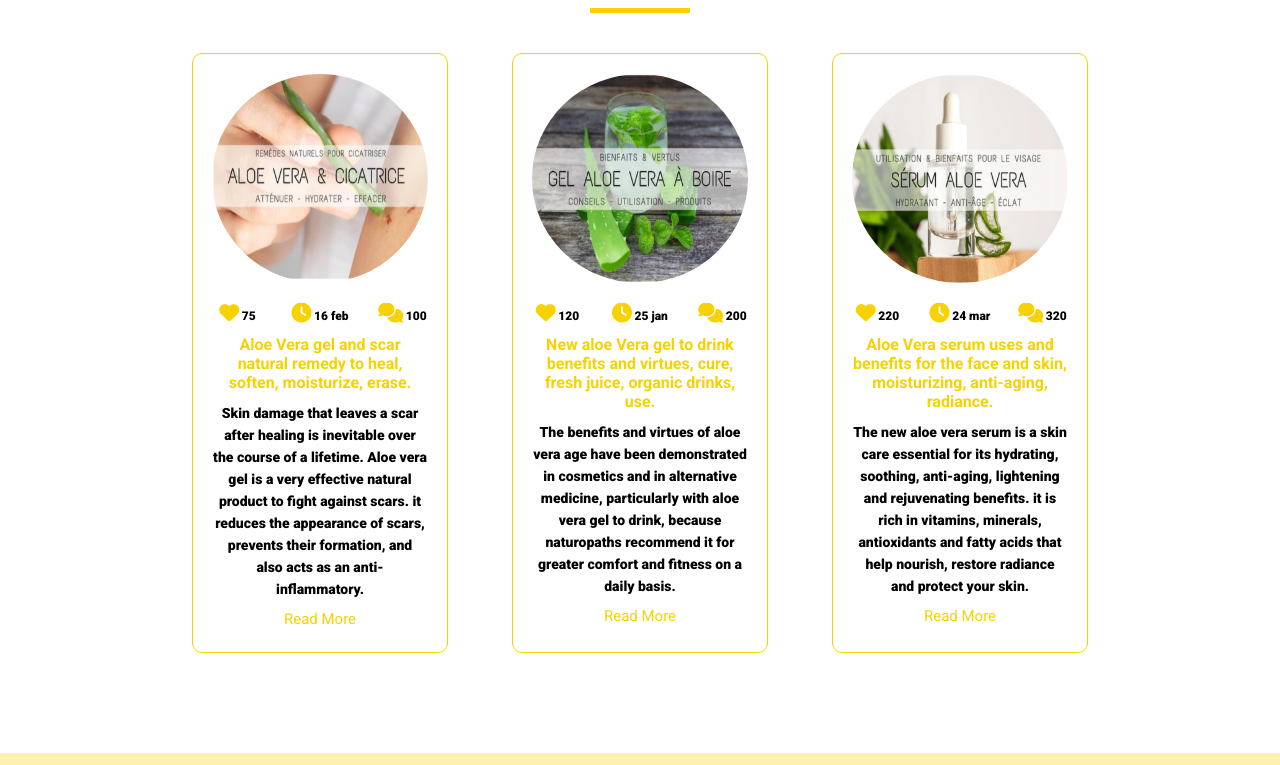
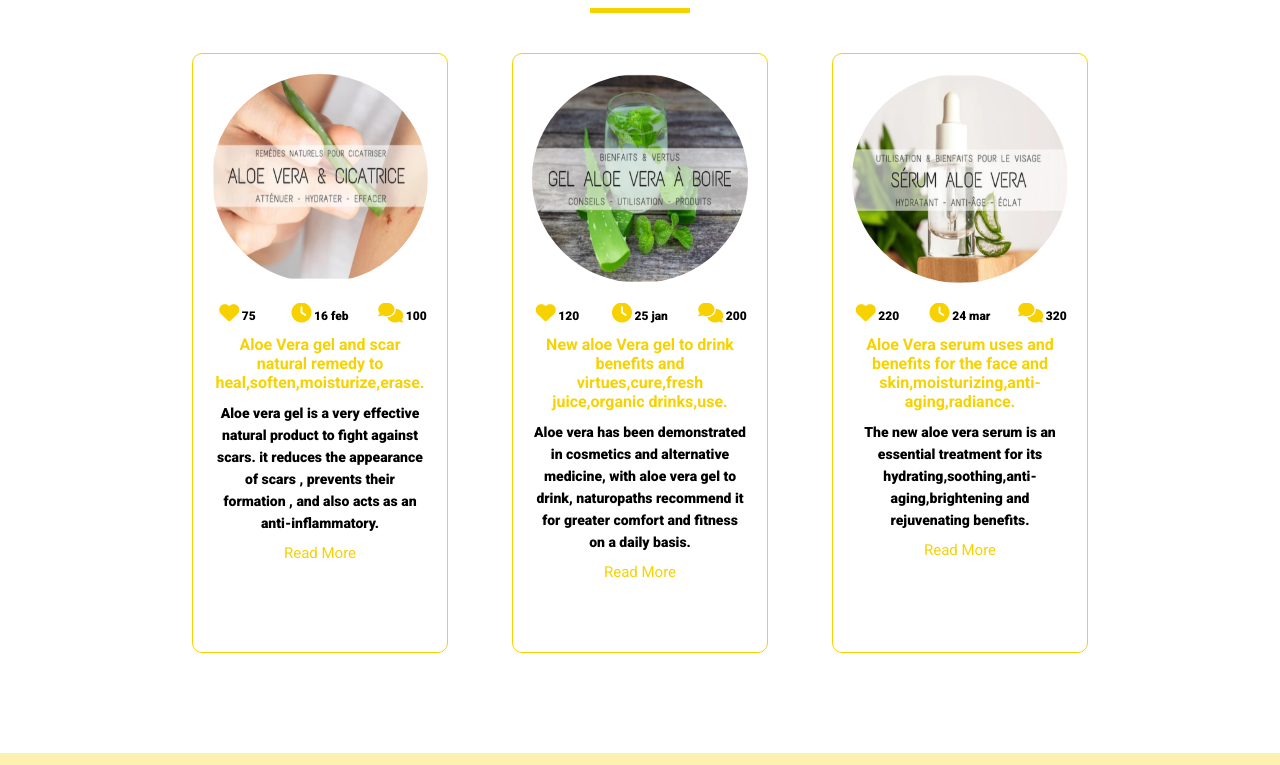
Before and after one commit to hadinfo22/Template1, a plain HTML site: page index.html in a window 1280 px wide. Shown: the part 6627-7392 px from the top of the page. Drawn offline with Linux system fonts and the light colour scheme.

Commit message:
create project

```diff
--- a/index.html
+++ b/index.html
@@ -337,7 +337,7 @@
                         </div><!--/point-img-->
                         <h2 class="point-title">mohamed ali</h2>
                         <span>leader</span>
-                        <p class="point-p">If you want to make money with valuable Aloe Vera products, then be part of our big family. An ideal independent job, a way to supplement retirement, join the world leader in Aloe Vera products. Create your own little activity.</p>
+                        <p class="point-p">If you want to make money with valuable Aloe Vera products, then be part of our big family. An ideal independent job, a way to supplement retirement, join the world leader.</p>
                     </div><!--/point-content-->
                     <div class="point-content">
                         <div class="point-img point-img3">
@@ -425,8 +425,8 @@
                                         </div><!--/recent-icon1-->
                                     </div><!--/recent-icons-->
                                 <div class="recent-info">
-                                    <h2 class="recent-info-title">Aloe Vera gel and scar natural remedy to heal, soften, moisturize, erase.</h2>
-                                    <p class="recent-info-p">Skin damage that leaves a scar after healing is inevitable over the course of a lifetime. Aloe vera gel is a very effective natural product to fight against scars. it reduces the appearance of scars, prevents their formation, and also acts as an anti-inflammatory.</p>
+                                    <h2 class="recent-info-title">Aloe Vera gel and scar natural remedy to heal,soften,moisturize,erase.</h2>
+                                    <p class="recent-info-p">Aloe vera gel is a very effective natural product to fight against scars. it reduces the appearance of scars , prevents their formation , and also acts as an anti-inflammatory.</p>
                                     <a class="recent-info-link" href="#">read more</a>
                                 </div><!--/recent-info-->
                         </div><!--/recent-content-info-->
@@ -447,8 +447,8 @@
                                         </div><!--/recent-icon1-->
                                     </div><!--/recent-icons-->
                                 <div class="recent-info">
-                                    <h2 class="recent-info-title">New aloe Vera gel to drink benefits and virtues, cure, fresh juice, organic drinks, use.</h2>
-                                    <p class="recent-info-p">The benefits and virtues of aloe vera age have been demonstrated in cosmetics and in alternative medicine, particularly with aloe vera gel to drink, because naturopaths recommend it for greater comfort and fitness on a daily basis.</p>
+                                    <h2 class="recent-info-title">New aloe Vera gel to drink benefits and virtues,cure,fresh juice,organic drinks,use.</h2>
+                                    <p class="recent-info-p">Aloe vera has been demonstrated in cosmetics and alternative medicine, with aloe vera gel to drink, naturopaths recommend it for greater comfort and fitness on a daily basis.</p>
                                     <a class="recent-info-link" href="#">read more</a>
                                 </div><!--/recent-info-->
                         </div><!--/recent-content-info-->
@@ -469,8 +469,8 @@
                                         </div><!--/recent-icon1-->
                                     </div><!--/recent-icons-->
                                 <div class="recent-info">
-                                    <h2 class="recent-info-title">Aloe Vera serum uses and benefits for the face and skin, moisturizing, anti-aging, radiance.</h2>
-                                    <p class="recent-info-p">The new aloe vera serum is a skin care essential for its hydrating, soothing, anti-aging, lightening and rejuvenating benefits. it is rich in vitamins, minerals, antioxidants and fatty acids that help nourish, restore radiance and protect your skin.</p>
+                                    <h2 class="recent-info-title">Aloe Vera serum uses and benefits for the face and skin,moisturizing,anti-aging,radiance.</h2>
+                                    <p class="recent-info-p">The new aloe vera serum is an essential treatment for its hydrating,soothing,anti-aging,brightening and rejuvenating benefits.</p>
                                     <a class="recent-info-link" href="#">read more</a>
                                 </div><!--/recent-info-->
                         </div><!--/recent-content-info-->
```
